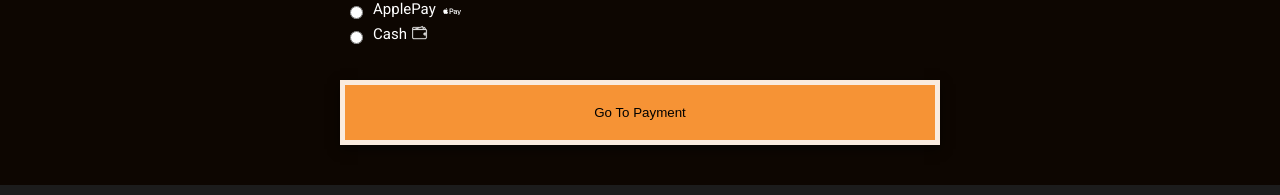
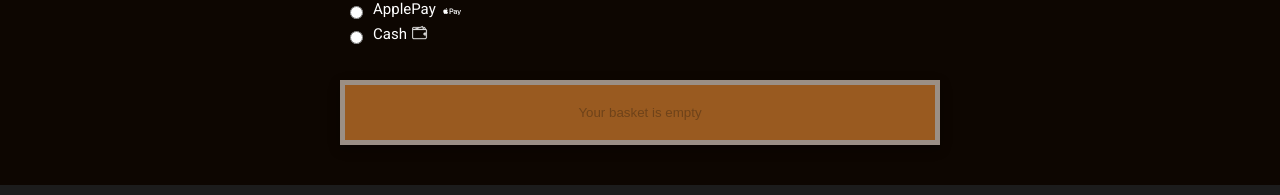
Before and after one commit to sara616b/foobar-order-form, a React (Create React App) app: page /basket in a window 1280 px wide. Shown: the part 454-649 px from the top of the page. Built offline with nearby package versions, Linux system fonts and the light colour scheme; no server answers; a web font is replaced by a local one.

Commit message:
basket empty link

```diff
--- a/src/BasketView.js
+++ b/src/BasketView.js
@@ -84,7 +84,7 @@ export default function BasketView({
         })}
       </form>
 
-      <Link to="/payment">
+      <Link to={basket.length > 0 ? "/payment" : ""}>
         <button
           style={{
             background: "#F69335",
@@ -95,8 +95,9 @@ export default function BasketView({
             boxShadow: "0px 4px 11px rgba(0, 0, 0, 0.51)",
             width: "100%",
           }}
+          disabled={basket.length === 0}
         >
-          Go To Payment
+          {basket.length > 0 ? "Go To Payment" : "Your basket is empty"}
         </button>
       </Link>
     </div>
```
